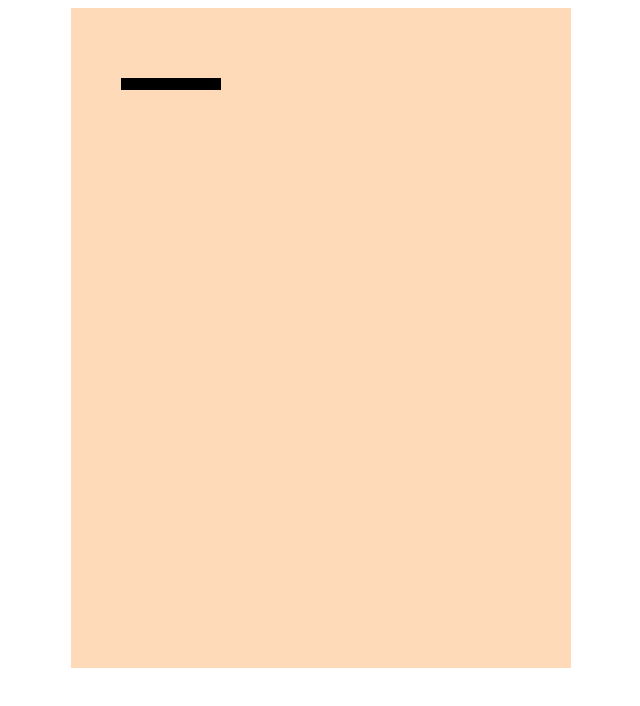
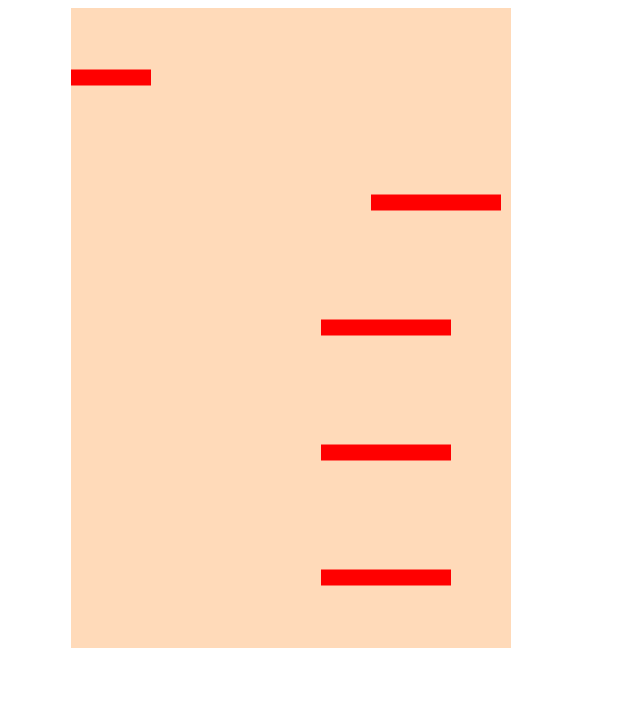
Before and after one commit to amyamyx/Downward, a website built with webpack: page index.html in a window 1280 px wide. Shown: the whole page, without its empty margins (237-877 px from the left). Built offline with nearby package versions, Linux system fonts and the light colour scheme.

Commit message:
Render platforms randomly on the board and move upward

```diff
--- a/index.html
+++ b/index.html
@@ -9,6 +9,6 @@
   <script src="lib/bundle.js"></script>
 </head>
 <body>
-  <canvas id="myCanvas" height="660" width="500"></canvas>
+  <canvas id="myCanvas" height="640" width="440"></canvas>
 </body>
 </html>
--- a/lib/board.js
+++ b/lib/board.js
@@ -3,12 +3,49 @@ import Platform from './platform';
 class Board {
   constructor(ctx){
     this.ctx = ctx;
+    this.platforms = [];
+    this.moveUp = this.moveUp.bind(this);
+    this.generatePlatform = this.generatePlatform.bind(this);
   }
 
-  render() {
-    const a = new Platform();
-    a.drawPlatform(this.ctx);
+  randomX() {
+    const pos = [-50, 0, 50, 100, 150, 200, 250, 300, 350, 400];
+    return pos[Math.floor(Math.random() * pos.length)];
   }
+
+  generatePlatform(){
+    const x = this.randomX();
+    const p = new Platform(this.ctx, x, 0.5);
+    this.platforms.push(p);
+  }
+  // render() {
+  //   const a = new Platform(this.ctx, 10, 20);
+  //   setInterval(a.draw, 1000);
+  // }
+
+  moveUp(){
+    this.ctx.clearRect(0, 0, 440, 640);
+    this.platforms.forEach(p => {
+      p.drawPlatform();
+    })
+
+    this.platforms.forEach(p => {
+      p.y -= 0.5;
+    })
+  }
+
+  removeOutOfRange(){
+    if (this.platforms.lenght >= 10 ) {
+      this.platforms.shift();
+    }
+  }
+
+  roll(){
+    setInterval(this.generatePlatform, 1000);
+    const move = this.moveUp;
+    setInterval(move, 0.1);
+  }
+
 }
 
 export default Board;
--- a/lib/entry.js
+++ b/lib/entry.js
@@ -1,22 +1,18 @@
 import Game from './game';
 import Player from './player';
+import Platform from './platform';
 
 document.addEventListener('DOMContentLoaded', ()=> {
   const canvas = document.getElementById('myCanvas');
   const ctx = canvas.getContext('2d');
-
+  debugger;
   const game = new Game(ctx);
-  // //Test Webpack
+  game.init();
+  // const a = new Platform(ctx, 10, 0.5);
   // function draw() {
-    // ctx.beginPath();
-    // ctx.arc(50, 50, 10, 0, Math.PI * 2);
-    // ctx.fillStyle = "#ff0000";
-    // ctx.fill();
-    // ctx.closePath();
+  //   ctx.clearRect(0,0,440, 640);
+  //   a.drawPlatform();
+  //   a.y -= a.speed;
   // }
-
-  // draw();
-  // //Test Webpack..end
-  game.init();
-
+  // setInterval(draw, 0.1);
 })
--- a/lib/game.js
+++ b/lib/game.js
@@ -7,8 +7,7 @@ class Game {
   }
 
   init(){
-    // this.board = new Board(ctx);
-    this.board.render();
+    this.board.roll();
   }
 }
 
--- a/lib/platform.js
+++ b/lib/platform.js
@@ -1,13 +1,18 @@
 class Platform {
-  constructor(){
+  constructor(ctx, x, speed){
+    this.ctx = ctx;
+    this.speed = speed;
+    this.x = x;
+    this.y = 624;
+    this.drawPlatform = this.drawPlatform.bind(this);
   }
 
-  drawPlatform(ctx){
-    ctx.beginPath();
-    ctx.fillRect(50, 70, 100, 12);
-    ctx.fillStyle = "#ff0000";
-    ctx.fill();
-    ctx.closePath();
+  drawPlatform(){
+    this.ctx.beginPath();
+    this.ctx.fillRect(this.x, this.y, 130, 16);
+    this.ctx.fillStyle = "#ff0000";
+    this.ctx.fill();
+    this.ctx.closePath();
   }
 }
 
```
